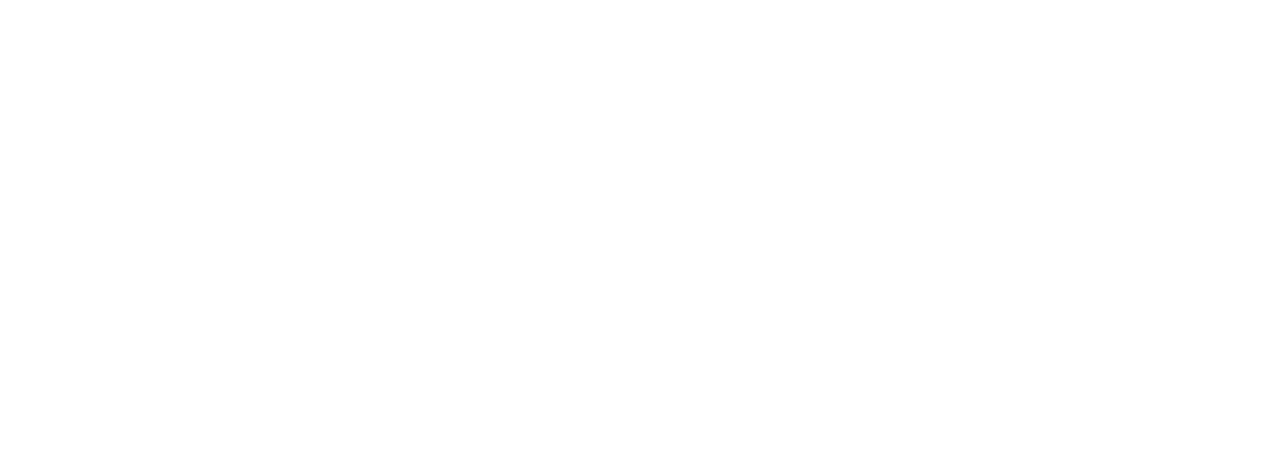
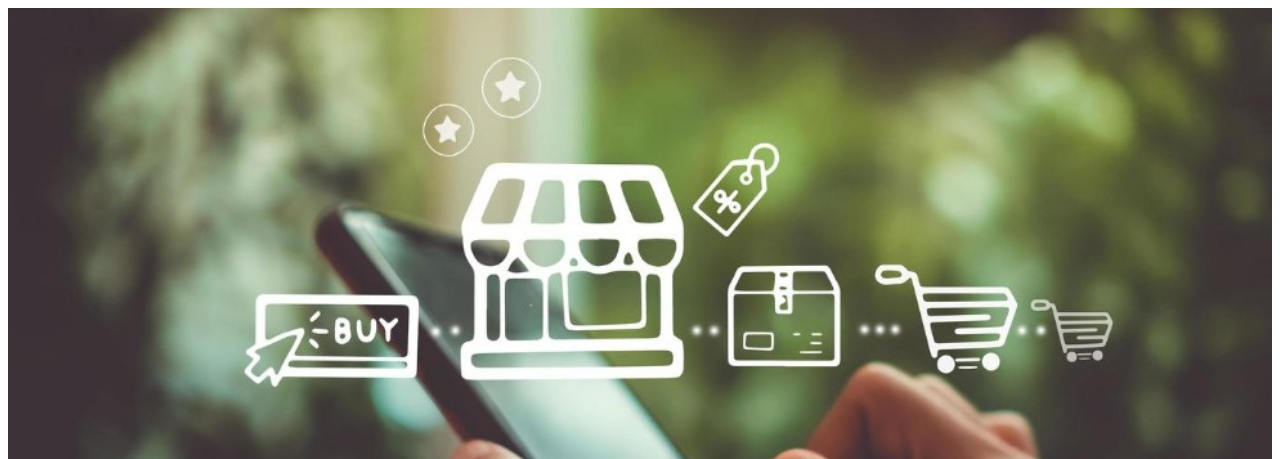
Before and after one commit to Binyam-dev/izzyshopping, a plain HTML site: page index.html in a window 1280 px wide. Shown: the top 459 px of the page. Drawn offline with Linux system fonts and the light colour scheme.

Commit message:
Update styles.css

```diff
--- a/styles.css
+++ b/styles.css
@@ -3,7 +3,7 @@
 
 /* Main Page (Background Image) */
 .main-page {
-    background-image: url('images/image.jpg');
+    background-image: url('images/images.jpg');
     background-size: cover;
     background-position: center;
     height: 100vh; /* Adjust as needed */
```
